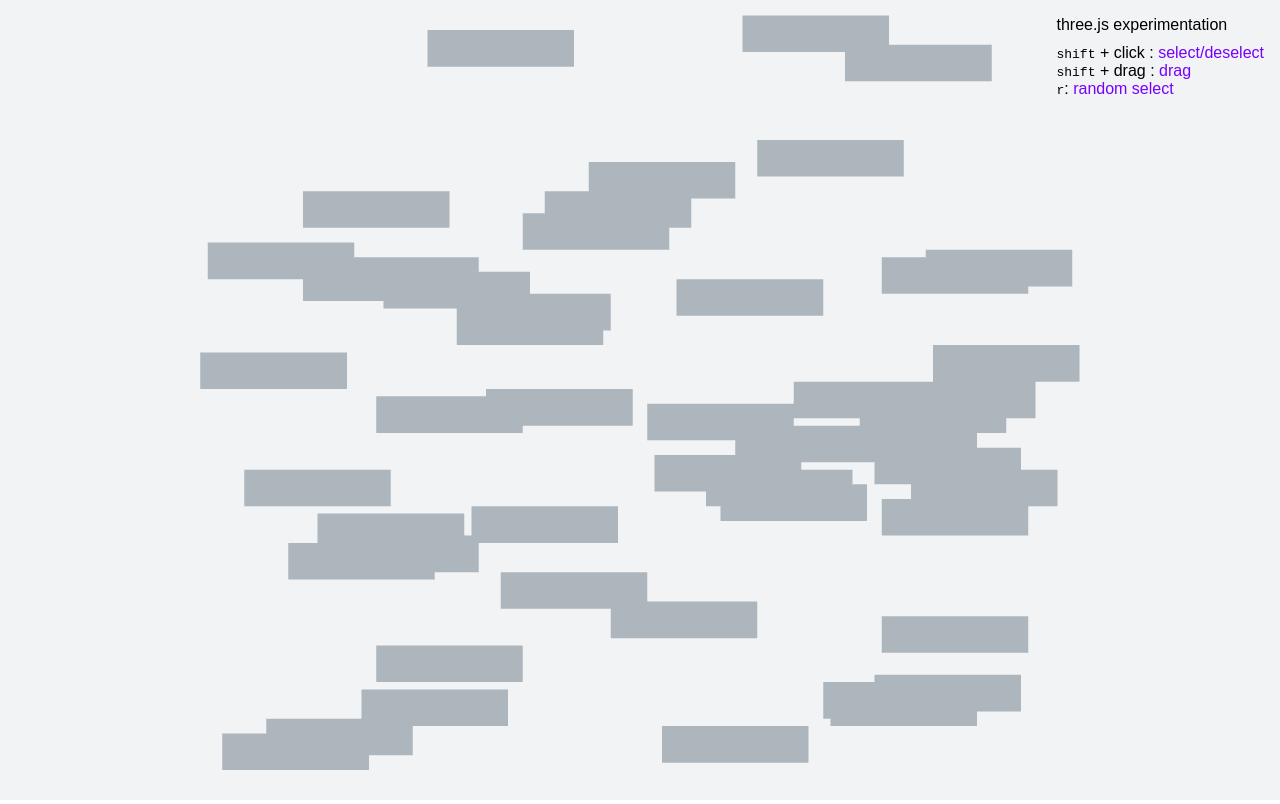
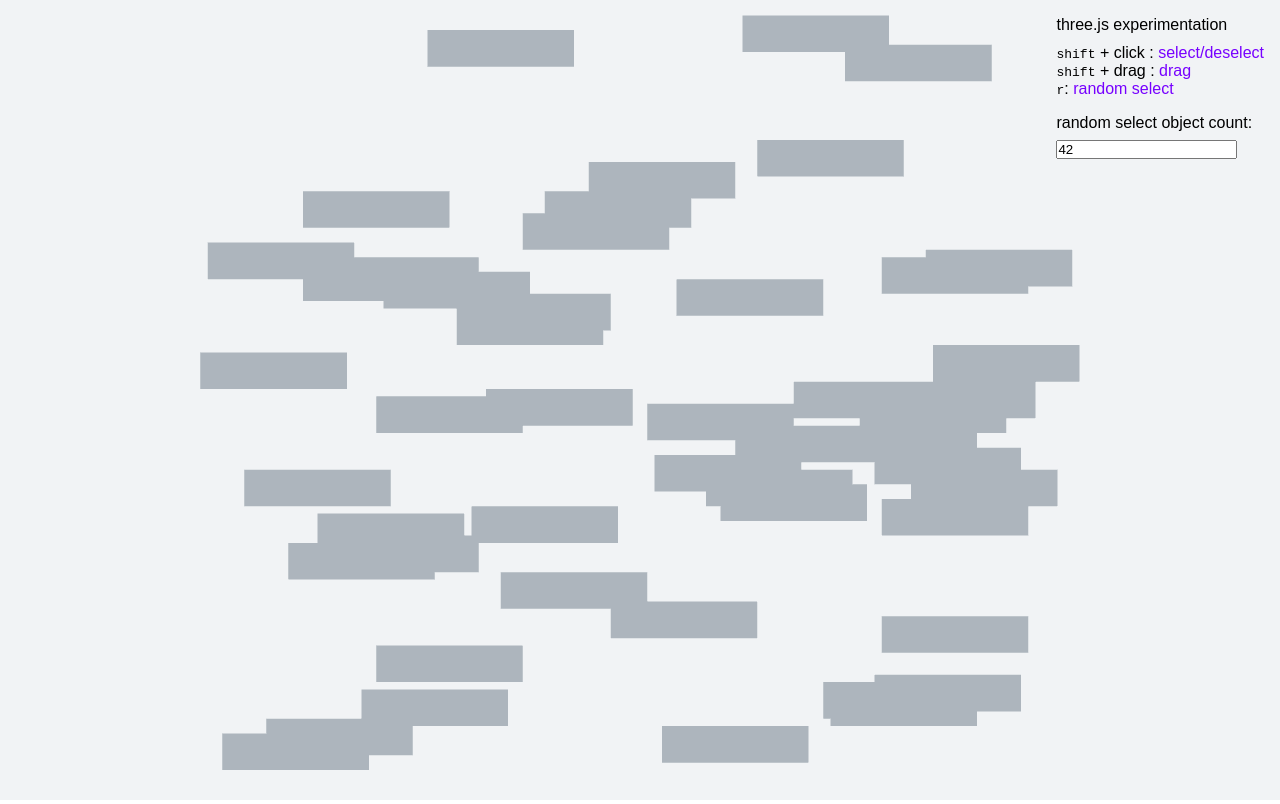
Before and after one commit to alabhyajindal/bezier, a website built with Vite: page index.html in a window 1280 px wide. Built offline with nearby package versions, Linux system fonts and the light colour scheme.

Commit message:
asking the user for the randomized object count

```diff
--- a/index.html
+++ b/index.html
@@ -17,7 +17,20 @@
         </p>
         <p><code>shift</code> + drag : <span id="usage-action">drag</span></p>
         <p><code>r</code>: <span id="usage-action">random select</span></p>
+        <div id="controls">
+          <label
+            >random select object count:
+            <br />
+            <input
+              id="controls-object-count"
+              type="number"
+              min="2"
+              value="42"
+            />
+          </label>
+        </div>
       </div>
+
       <div id="sidebar"></div>
       <canvas id="c"></canvas>
     </div>
--- a/main.css
+++ b/main.css
@@ -21,3 +21,11 @@ body {
 #usage-action {
   color: #7700ff;
 }
+
+#controls {
+  margin-top: 1rem;
+}
+
+#controls-object-count {
+  margin-top: 0.5rem;
+}
--- a/main.js
+++ b/main.js
@@ -119,7 +119,11 @@ function renderNodes(count) {
 function onKeyDown(event) {
   enableSelection = event.key === 'Shift' ? true : false;
   if (!event.ctrlKey && event.key === 'r') {
-    randomlyGroupObjects(25);
+    const count = Number(
+      document.getElementById('controls-object-count').value
+    );
+    console.log(typeof count);
+    randomlyGroupObjects(count);
     render();
   }
 }
```
